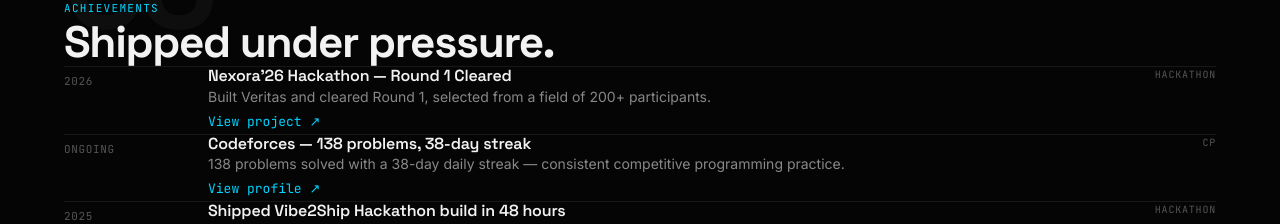
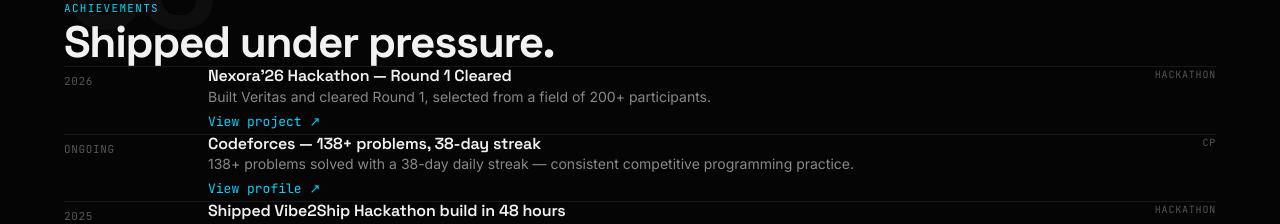
Before and after one commit to p4bl0-26/portfolio, a Next.js app: page / in a window 1280 px wide. Shown: the part 5820-6044 px from the top of the page. Built offline with nearby package versions, Linux system fonts and the light colour scheme; no server answers.

Commit message:
chore: update codeforces problem count to 138+

```diff
--- a/src/constants/achievements.ts
+++ b/src/constants/achievements.ts
@@ -12,8 +12,8 @@
   },
   {
     id: "codeforces",
-    title: "Codeforces — 138 problems, 38-day streak",
-    description: "138 problems solved with a 38-day daily streak — consistent competitive programming practice.",
+    title: "Codeforces — 138+ problems, 38-day streak",
+    description: "138+ problems solved with a 38-day daily streak — consistent competitive programming practice.",
     date: "ONGOING",
     org: "CP",
     link: "https://codeforces.com/profile/PABLO_19",
```
